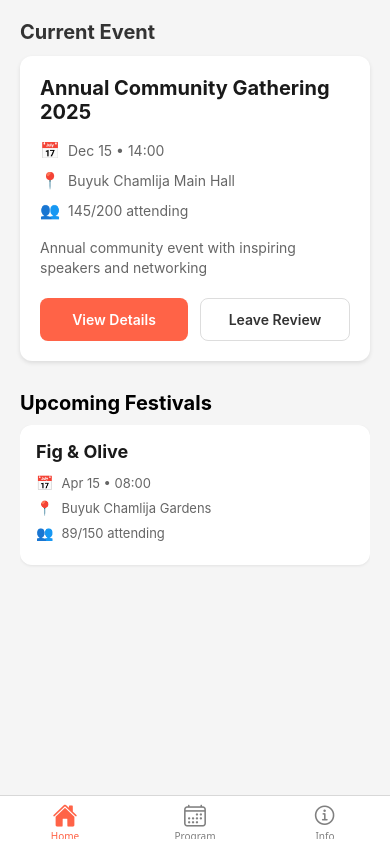
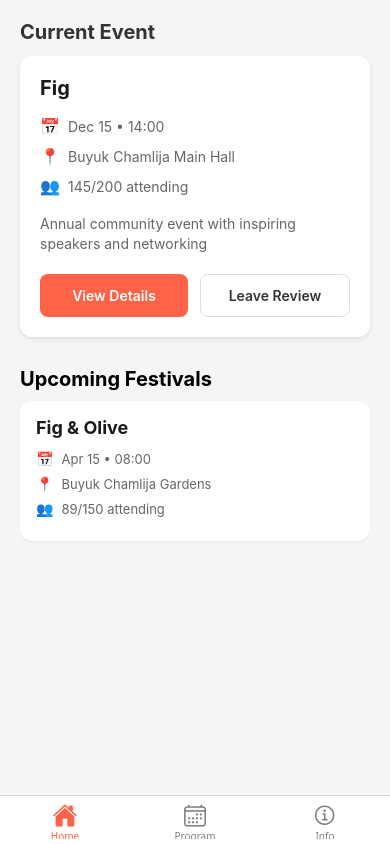
Before and after one commit to UICT-IT/Buyuk-Chamlija, a React Native app: screen / in a window 390 px wide. Built offline with nearby package versions, Linux system fonts and the light colour scheme.

Commit message:
feat: Add mock data for festivals, activities, and FAQs.

```diff
--- a/src/data/mockData.js
+++ b/src/data/mockData.js
@@ -1,7 +1,7 @@
 export const festivals = [
   {
     id: '1',
-    name: 'Annual Community Gathering 2025',
+    name: 'Fig',
     theme: 'Winter Wool',
     isActive: true,
     startDate: '2025-09-29',
```
